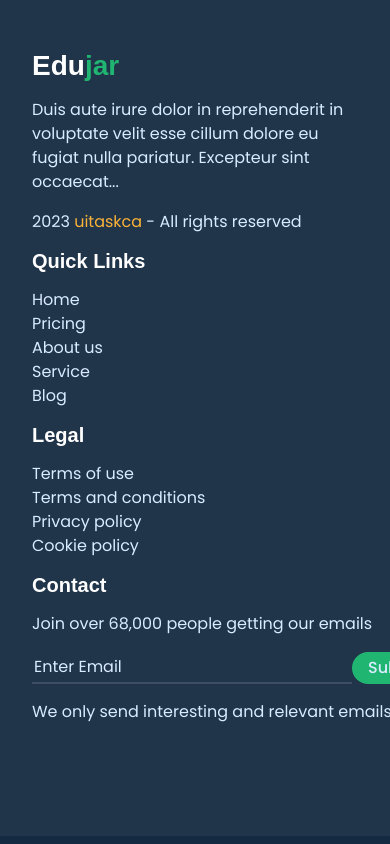
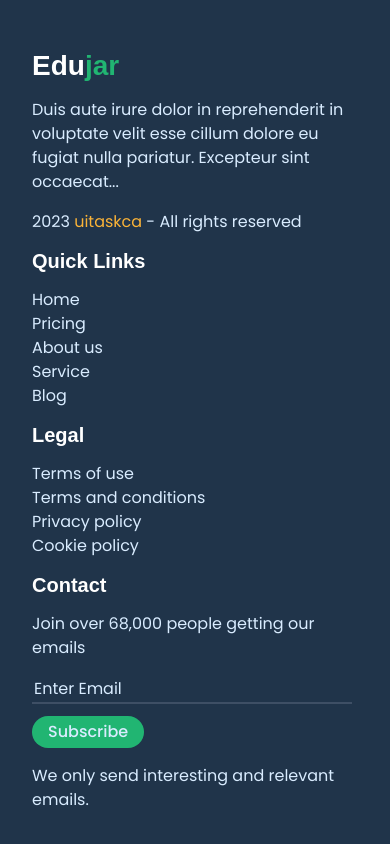
Before and after one commit to Vikram-Hegde/edujar-landing-page, a React (Vite) app: page / in a window 390 px wide. Shown: the part 7064-7908 px from the top of the page. Built offline with nearby package versions, Linux system fonts and the light colour scheme; a web font is replaced by a local one.

Commit message:
form responsive ✅

```diff
--- a/src/styles/App.css
+++ b/src/styles/App.css
@@ -911,13 +911,16 @@ footer .companies__wrapper {
 }
 footer form {
   display: flex;
+  flex-wrap: wrap;
+  gap: 0.75rem;
 }
 footer form button {
   padding: 0.25rem 1rem;
+  flex-shrink: 1;
 }
 footer section {
   display: grid;
-  grid-template-columns: repeat(auto-fit, minmax(min(300px, 100%), 1fr));
+  grid-template-columns: repeat(auto-fit, minmax(min(280px, 100%), 1fr));
   gap: 1rem;
   justify-items: center;
 }
```
